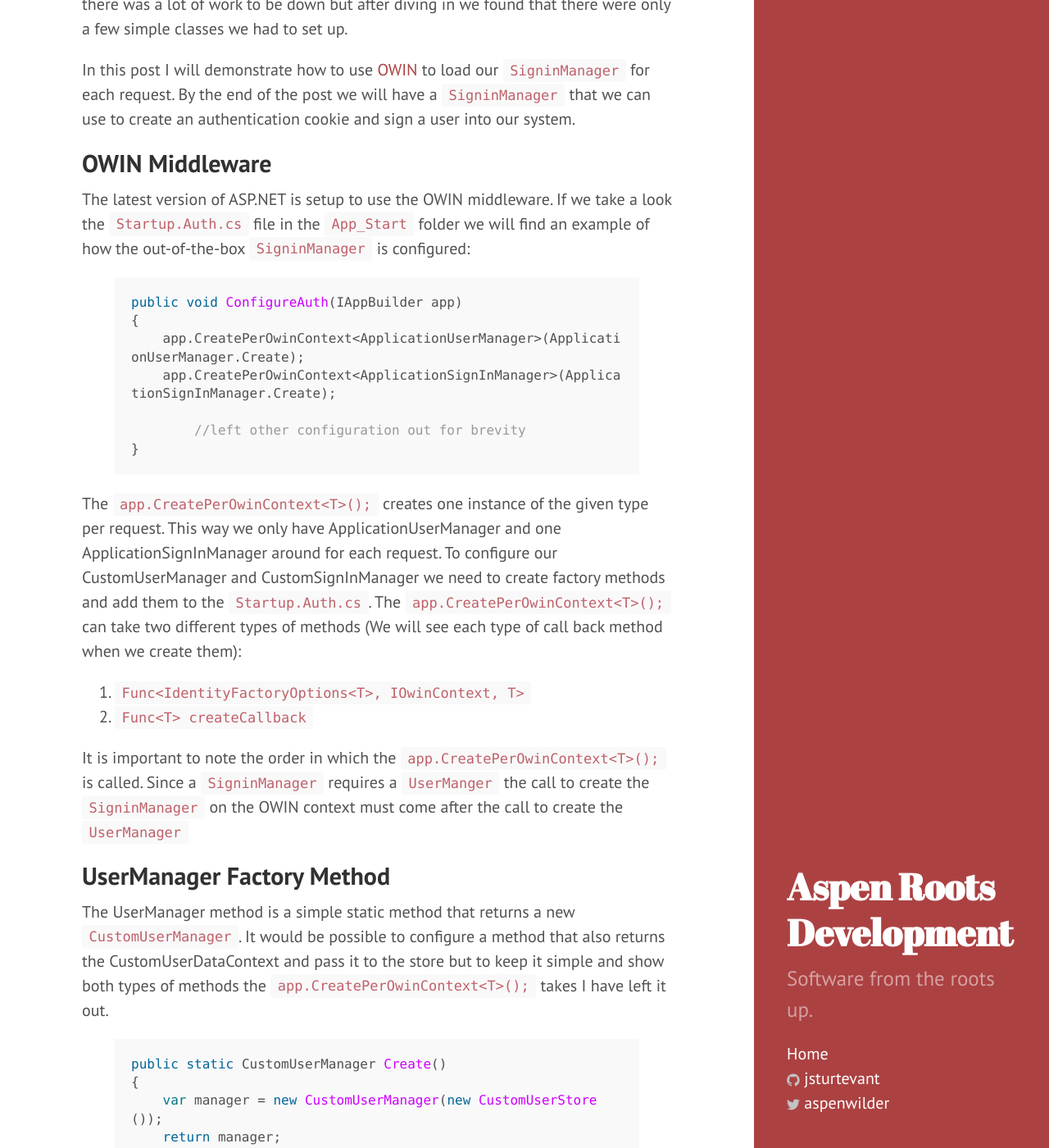
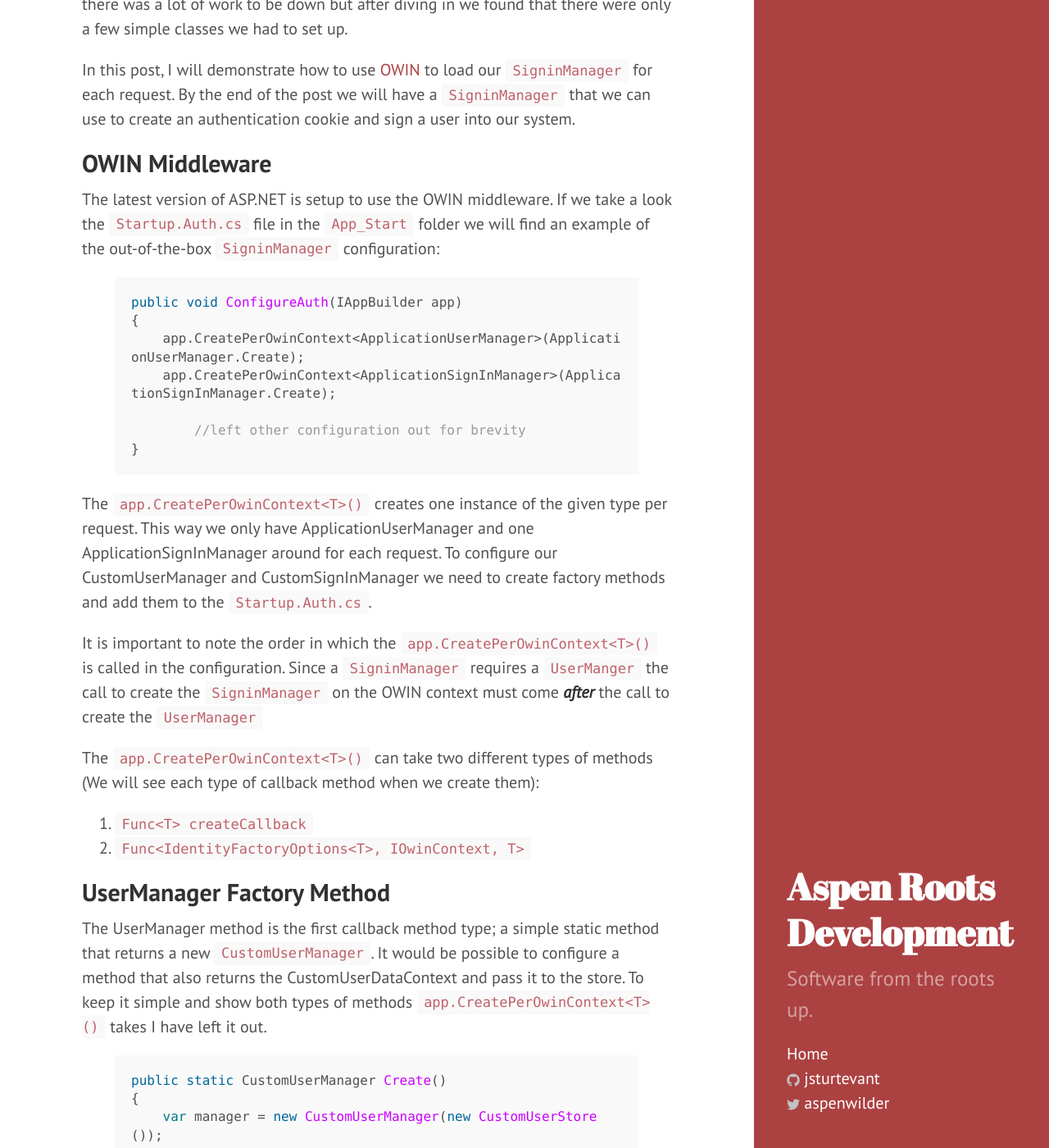
Before and after one commit to jsturtevant/jsturtevant.github.io, a Jekyll site: the page built from _posts/2014-10-07-ASPNET-Identity-Custom-Database-and-OWIN.markdown, in a window 1280 px wide and 1400 px high, scrolled down 270 px. Shown: the whole window at 82% size. Built offline with Jekyll 4.4.1, drawn with Linux system fonts in a browser that asks for light colours; Markdown is read by kramdown in place of the engine named in the settings; comment, search, counter and statistics services are not loaded; some of the changed text lies outside the part shown.

Commit message:
final commit

````diff
--- a/_posts/2014-10-07-ASPNET-Identity-Custom-Database-and-OWIN.markdown
+++ b/_posts/2014-10-07-ASPNET-Identity-Custom-Database-and-OWIN.markdown
@@ -5,12 +5,12 @@ date:   2014-10-09
 categories: ASP.NET
 ---
 
-In the last [post](), we covered how to create a custom ```SigninManager```.  At first look there was a lot of work to be down but after diving in we found that there were only a few simple classes we had to set up.
+In the last [post](/posts/ASPNET-Identity2.0-Custom-Database/), we covered how to create a custom ```SigninManager```.  At first glance there was a lot of work to be down but after diving in we found that there were only a few simple classes we had to set up.
 
-In this post I will demonstrate how to use [OWIN]() to load our ```SigninManager``` for each request.  By the end of the post we will have a ```SigninManager``` that we can use to create an authentication cookie and sign a user into our system.
+In this post, I will demonstrate how to use [OWIN](http://www.asp.net/aspnet/overview/owin-and-katana) to load our ```SigninManager``` for each request.  By the end of the post we will have a ```SigninManager``` that we can use to create an authentication cookie and sign a user into our system.
 
 ##  OWIN Middleware
-The latest version of ASP.NET is setup to use the OWIN middleware.  If we take a look the ```Startup.Auth.cs``` file in the ```App_Start``` folder we will find an example of how the out-of-the-box ```SigninManager``` is configured:
+The latest version of ASP.NET is setup to use the OWIN middleware.  If we take a look the ```Startup.Auth.cs``` file in the ```App_Start``` folder we will find an example of the out-of-the-box ```SigninManager``` configuration:
 
 {% highlight csharp %}
 public void ConfigureAuth(IAppBuilder app)
@@ -22,15 +22,17 @@ public void ConfigureAuth(IAppBuilder app)
 }
 {% endhighlight %}
 
-The ```app.CreatePerOwinContext<T>();``` creates one instance of the given type per request.  This way we only have ApplicationUserManager and one ApplicationSignInManager around for each request.  To configure our  CustomUserManager and CustomSignInManager we need to create factory methods and add them to the ```Startup.Auth.cs```.  The ```app.CreatePerOwinContext<T>();``` can take two different types of methods (We will see each type of call back method when we create them):
+The ```app.CreatePerOwinContext<T>()``` creates one instance of the given type per request.  This way we only have ApplicationUserManager and one ApplicationSignInManager around for each request.  To configure our  CustomUserManager and CustomSignInManager we need to create factory methods and add them to the ```Startup.Auth.cs```.
 
-1. ```Func<IdentityFactoryOptions<T>, IOwinContext, T>```
-2. ```Func<T> createCallback```
+It is important to note the order in which the ```app.CreatePerOwinContext<T>()``` is called in the configuration.  Since a ```SigninManager``` requires a ```UserManger``` the call to create the ```SigninManager``` on the OWIN context must come ***after*** the call to create the ```UserManager```
 
-It is important to note the order in which the ```app.CreatePerOwinContext<T>();``` is called.  Since a ```SigninManager``` requires a ```UserManger``` the call to create the ```SigninManager``` on the OWIN context must come after the call to create the ```UserManager```
+The ```app.CreatePerOwinContext<T>()``` can take two different types of methods (We will see each type of callback method when we create them):
+
+1. ```Func<T> createCallback```
+2. ```Func<IdentityFactoryOptions<T>, IOwinContext, T>```
 
 ## UserManager Factory Method
-The UserManager method is a simple static method that returns a new ```CustomUserManager```.  It would be possible to configure a method that also returns the CustomUserDataContext and pass it to the store but to keep it simple and show both types of methods the ```app.CreatePerOwinContext<T>();``` takes I have left it out.
+The UserManager method is the first callback method type; a simple static method that returns a new ```CustomUserManager```.  It would be possible to configure a method that also returns the CustomUserDataContext and pass it to the store. To keep it simple and show both types of methods ```app.CreatePerOwinContext<T>()``` takes I have left it out.
 
 {% highlight csharp %}
 public static CustomUserManager Create()
@@ -41,7 +43,7 @@ public static CustomUserManager Create()
 {% endhighlight %}
 
 ## SignInManager Factory Method
-The ```SigninManager``` has a different signature but is again not to complex:
+The ```SigninManager``` has a the second callback type but is again not to complex:
 
 {% highlight csharp %}
 public static CustomSignInManager Create(IdentityFactoryOptions<CustomSignInManager> options, IOwinContext context)
@@ -66,14 +68,10 @@ public void ConfigureAuth(IAppBuilder app)
 {% endhighlight %}
 
 ## Use in a Controller
-And to use it in a controller add the following property which uses the HttpContext to get our single instance per request.  The private set allows you to create a controller constructor where you can pass a mock instance for testing.
+And to use it in a Controller add the following property to the Controller class which uses the HttpContext to get our single instance per request.  The private ```set``` allows you to create a Controller Constructor where you can pass a mock instance for testing.
 
 {% highlight csharp %}
-public void ConfigureAuth(IAppBuilder app)
-{
 private CustomSignInManager _signInManager;
-
-
 public CustomSignInManager CustomSignInManager
 {
     get
@@ -81,7 +79,6 @@ public CustomSignInManager CustomSignInManager
         return _signInManager ?? HttpContext.GetOwinContext().Get<CustomSignInManager>();
     }
     private set { _signInManager = value; }
-}
 }
 {% endhighlight %}
 
@@ -95,8 +92,9 @@ public async Task<ActionResult> Login(LoginViewModel model, string returnUrl)
 {
    // do model validations, password compare and  other checks then sign them in
 
+	//creates and signs a cookie.
 	 CustomSignInManager.SignIn(customUser, isPersistent: true, rememberBrowser: false);
 }
 {% endhighlight %}
 
-Hope that helps clear up some of the steps that are required to create an authentication cookie against an existing database.  Although there is a lot to explain the there are only a few interfaces to implement.
+Hope that helps clear up some of the steps that are required to create an authentication cookie against an existing database.
````
Also changed, not shown: other parts of _posts/2014-10-07-ASPNET-Identity-Custom-Database-and-OWIN.markdown (+1 -1 lines).
